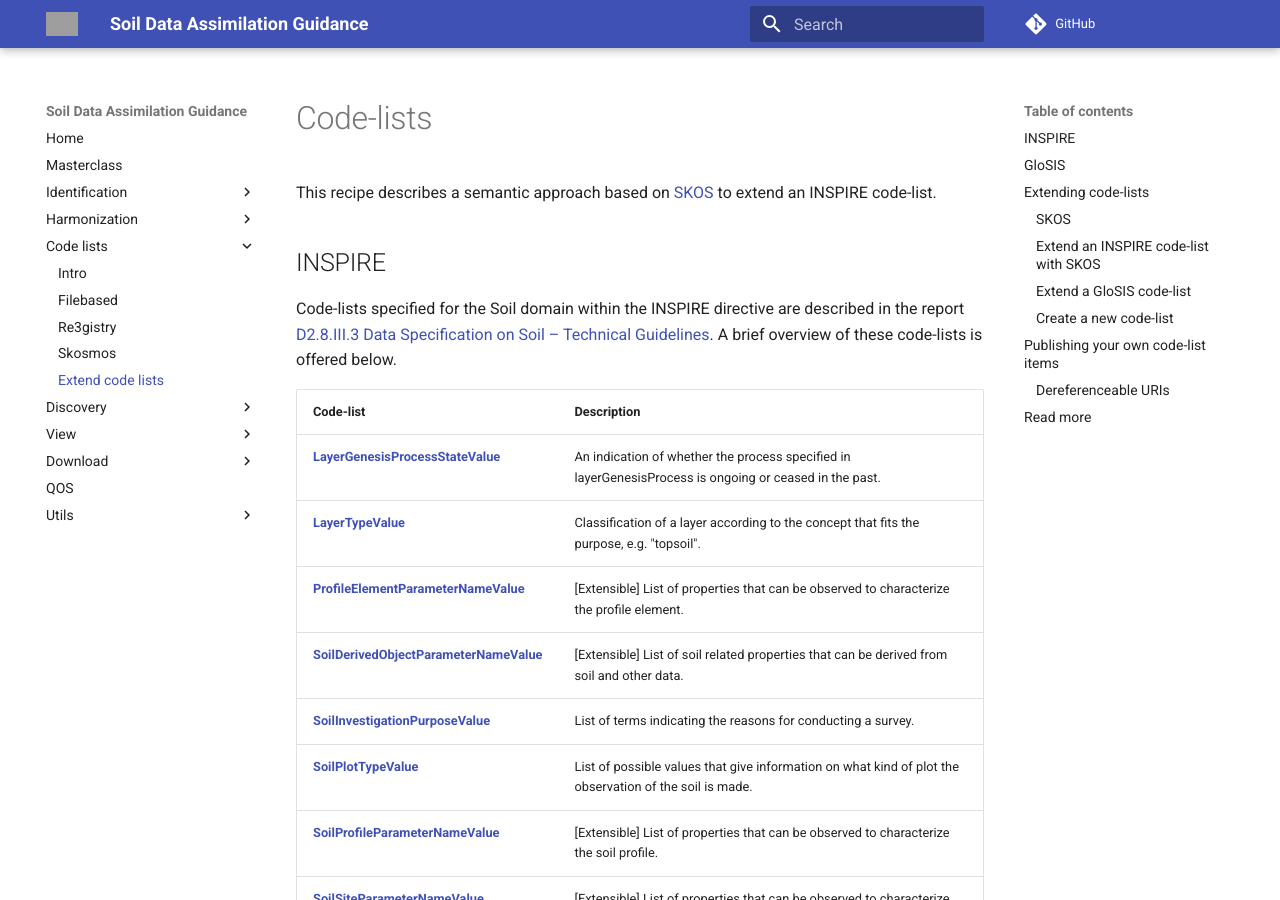
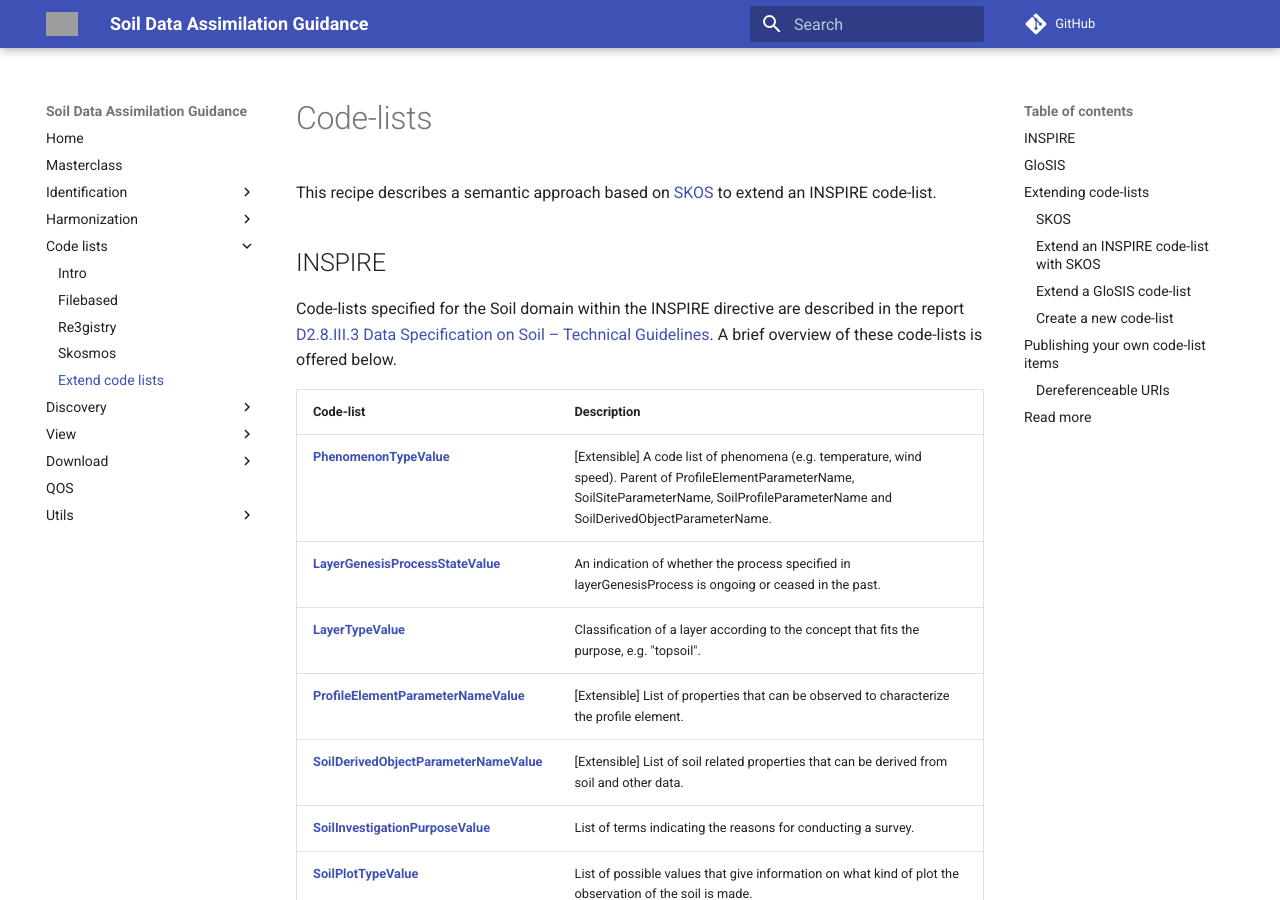
Before and after one commit to ejpsoil/soildata-assimilation-guidance, an MkDocs documentation site: the page built from docs/cookbook/code-listsExtension.md, in a window 1280 px wide and 900 px high. Built offline with MkDocs 1.6.1 and Material for MkDocs 9.7.7, drawn with Linux system fonts in a browser that asks for light colours; comment, search, counter and statistics services are not loaded; grey boxes are pictures that could not be loaded.

Commit message:
Adds link to PhenomenonTypeValue code-list

```diff
--- a/docs/cookbook/code-listsExtension.md
+++ b/docs/cookbook/code-listsExtension.md
@@ -21,6 +21,7 @@ A brief overview of these code-lists is offered below.
 
 | Code-list | Description |
 |-----------|-------------|
+| **[PhenomenonTypeValue](https://inspire.ec.europa.eu/codelist/PhenomenonTypeValue)** | [Extensible] A code list of phenomena (e.g. temperature, wind speed). Parent of ProfileElementParameterName, SoilSiteParameterName, SoilProfileParameterName and SoilDerivedObjectParameterName. |
 | **[LayerGenesisProcessStateValue](http://inspire.ec.europa.eu/codelist/LayerGenesisProcessStateValue)** | An indication of whether the process specified in layerGenesisProcess is ongoing or ceased in the past. |
 | **[LayerTypeValue](http://inspire-registry.jrc.ec.europa.eu/clr/LayerTypeValue)** | Classification of a layer according to the concept that fits the purpose,  e.g. "topsoil". |
 | **[ProfileElementParameterNameValue](http://inspire.ec.europa.eu/codelist/ProfileElementParameterNameValue)** | [Extensible] List of properties that can be observed to characterize the profile element. |
```
